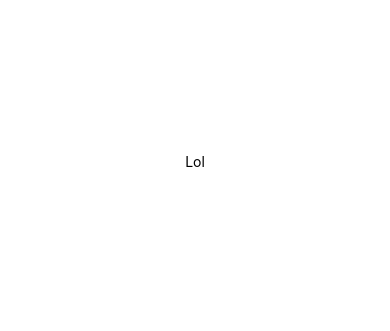
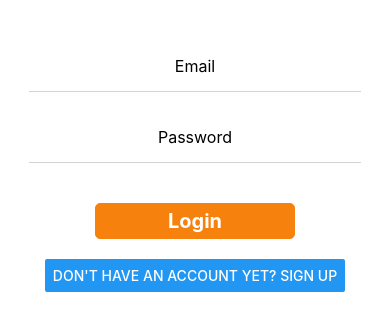
Before and after one commit to arvindavema/LowKeyUMD, a React Native app: screen / in a window 390 px wide. Shown: the part 261-592 px from the top of the page. Built offline with nearby package versions, Linux system fonts and the light colour scheme.

Commit message:
Added react navigation. Firebase config added but needs work, made login screen without logic.

```diff
--- a/App.js
+++ b/App.js
@@ -1,21 +1,45 @@
 import { StatusBar } from 'expo-status-bar';
-import React from 'react';
-import { StyleSheet, Text, View } from 'react-native';
+import React, { useState } from 'react';
+import { StyleSheet, Button, Text, View } from 'react-native';
+import { NavigationContainer } from '@react-navigation/native';
+import { createNativeStackNavigator } from '@react-navigation/native-stack';
 
-export default function App() {
+import Login from './Screens/Login.js';
+
+import Firebase from './FirebaseConfig';
+import 'firebase/auth';
+import 'firebase/database';
+
+function HomeScreen({ navigation }) {
 	return (
-		<View style={styles.container}>
-			<Text>Lol</Text>
-			<StatusBar style="auto" />
+		<View style={{ flex: 1, alignItems: 'center', justifyContent: 'center' }}>
+			<Button
+				title="Settings"
+				onPress={() => navigation.navigate('Settings')}
+				Home
+			/>
 		</View>
 	);
 }
 
-const styles = StyleSheet.create({
-	container: {
-		flex: 1,
-		backgroundColor: '#fff',
-		alignItems: 'center',
-		justifyContent: 'center',
-	},
-});
+function SettingsScreen({ navigation }) {
+	return (
+		<View style={{ flex: 1, alignItems: 'center', justifyContent: 'center' }}>
+			<Button title="Home" onPress={() => navigation.navigate('Home')} />
+		</View>
+	);
+}
+
+const Stack = createNativeStackNavigator();
+
+export default class App extends React.Component {
+	render() {
+		return <Login />;
+	}
+	// <NavigationContainer>
+	// 	<Stack.Navigator>
+	// 		<Stack.Screen name="Home" component={HomeScreen} />
+	// 		<Stack.Screen name="Settings" component={SettingsScreen} />
+	// 	</Stack.Navigator>
+	// </NavigationContainer
+}
--- /dev/null
+++ b/FirebaseConfig.js
@@ -0,0 +1,15 @@
+import firebase from 'firebase';
+
+const firebaseConfig = {
+	apiKey: 'AIzaSyBQgyXXJUpLxQuhyIJ8GuH-J9f2v8Q7dDY',
+	authDomain: 'collegemarket.firebaseapp.com',
+	projectId: 'collegemarket',
+	storageBucket: 'collegemarket.appspot.com',
+	messagingSenderId: '960227739745',
+	appId: '1:960227739745:web:cdc9a43cdd0845335d0220',
+	measurementId: 'G-S2HDPKHDJP',
+};
+
+const Firebase = firebase.initializeApp(firebaseConfig);
+
+export default Firebase;
--- /dev/null
+++ b/Screens/Login.js
@@ -0,0 +1,80 @@
+import React from 'react';
+import {
+	View,
+	TextInput,
+	StyleSheet,
+	TouchableOpacity,
+	Text,
+	Button,
+} from 'react-native';
+
+class Login extends React.Component {
+	state = {
+		email: '',
+		password: '',
+	};
+
+	render() {
+		return (
+			<View style={styles.container}>
+				<TextInput
+					style={styles.inputBox}
+					value={this.state.email}
+					onChangeText={(email) => this.setState({ email })}
+					placeholder="Email"
+					autoCapitalize="none"
+				/>
+				<TextInput
+					style={styles.inputBox}
+					value={this.state.password}
+					onChangeText={(password) => this.setState({ password })}
+					placeholder="Password"
+					secureTextEntry={true}
+				/>
+				<TouchableOpacity style={styles.button}>
+					<Text style={styles.buttonText}>Login</Text>
+				</TouchableOpacity>
+				<Button title="Don't have an account yet? Sign up" />
+			</View>
+		);
+	}
+}
+
+const styles = StyleSheet.create({
+	container: {
+		flex: 1,
+		backgroundColor: '#fff',
+		alignItems: 'center',
+		justifyContent: 'center',
+	},
+	inputBox: {
+		width: '85%',
+		margin: 10,
+		padding: 15,
+		fontSize: 16,
+		borderColor: '#d3d3d3',
+		borderBottomWidth: 1,
+		textAlign: 'center',
+	},
+	button: {
+		marginTop: 30,
+		marginBottom: 20,
+		paddingVertical: 5,
+		alignItems: 'center',
+		backgroundColor: '#F6820D',
+		borderColor: '#F6820D',
+		borderWidth: 1,
+		borderRadius: 5,
+		width: 200,
+	},
+	buttonText: {
+		fontSize: 20,
+		fontWeight: 'bold',
+		color: '#fff',
+	},
+	buttonSignup: {
+		fontSize: 12,
+	},
+});
+
+export default Login;
--- a/package.json
+++ b/package.json
@@ -8,10 +8,14 @@
     "eject": "expo eject"
   },
   "dependencies": {
+    "@react-navigation/bottom-tabs": "^6.0.1",
+    "@react-navigation/drawer": "^6.0.1",
     "@react-navigation/native": "^6.0.1",
     "@react-navigation/native-stack": "^6.0.1",
     "expo": "~42.0.1",
+    "expo-firebase-recaptcha": "^1.4.2",
     "expo-status-bar": "~1.0.4",
+    "firebase": "8.2.3",
     "react": "16.13.1",
     "react-dom": "16.13.1",
     "react-native": "https://github.com/expo/react-native/archive/sdk-42.0.0.tar.gz",
```
Also changed, not shown: Screens/SignUp.js (added, +82 -0 lines), Screens/Home.js (added), 1 other file (tests, documents, lock files or other folders).
